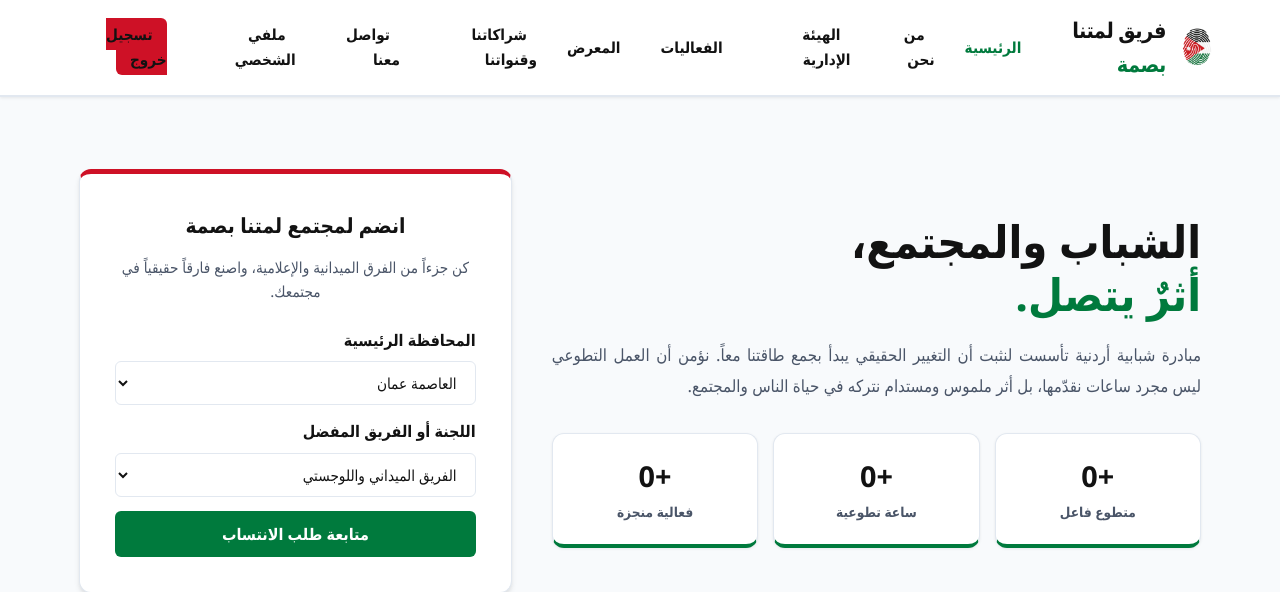
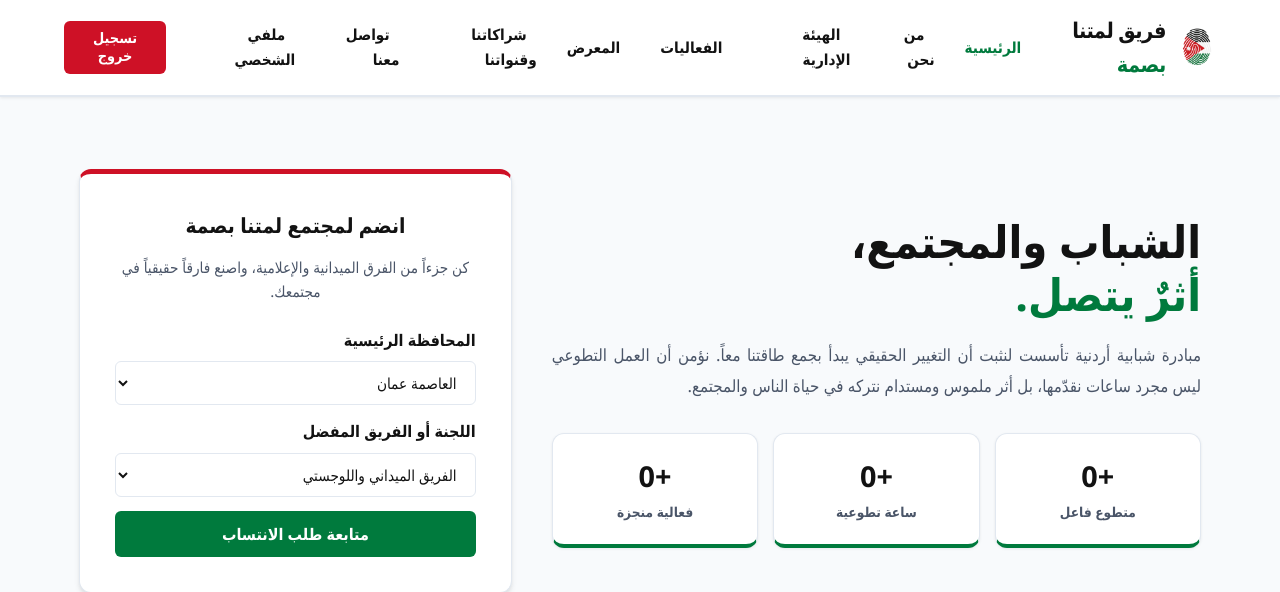
Before and after one commit to khaled-alzoubi1/lametna, a Flask app: page / in a window 1280 px wide. Shown: the top 592 px of the page. Run offline with Flask 3, Linux system fonts and the light colour scheme; the visitor is signed in with stand-in values (Sample User, id 1).

Commit message:
Add files via upload

```diff
--- a/static/style.css
+++ b/static/style.css
@@ -102,6 +102,20 @@ body {
     color: var(--jo-green);
 }
 
+.btn-nav-action, .btn-danger {
+    display: inline-block !important;
+    text-align: center !important;
+    padding: 8px 16px !important;
+    border-radius: var(--radius-sm) !important;
+    font-weight: 700 !important;
+    font-size: 0.9rem !important;
+    line-height: 1.3 !important;
+    cursor: pointer !important;
+    border: none !important;
+    text-decoration: none !important;
+    box-sizing: border-box !important;
+}
+
 .btn-nav-action {
     background: var(--jo-green) !important;
     color: var(--jo-white) !important;
@@ -112,18 +126,12 @@ body {
 }
 
 .btn-danger {
-    background: var(--jo-red);
-    color: var(--jo-white);
-    border: none;
-    padding: 8px 16px;
-    border-radius: var(--radius-sm);
-    font-weight: 700;
-    cursor: pointer;
-    transition: var(--transition);
+    background: var(--jo-red) !important;
+    color: var(--jo-white) !important;
 }
 
 .btn-danger:hover {
-    background: var(--jo-red-hover);
+    background: var(--jo-red-hover) !important;
 }
 
 /* ==================== الواجهة الترحيبية (Hero Section) ==================== */
```
